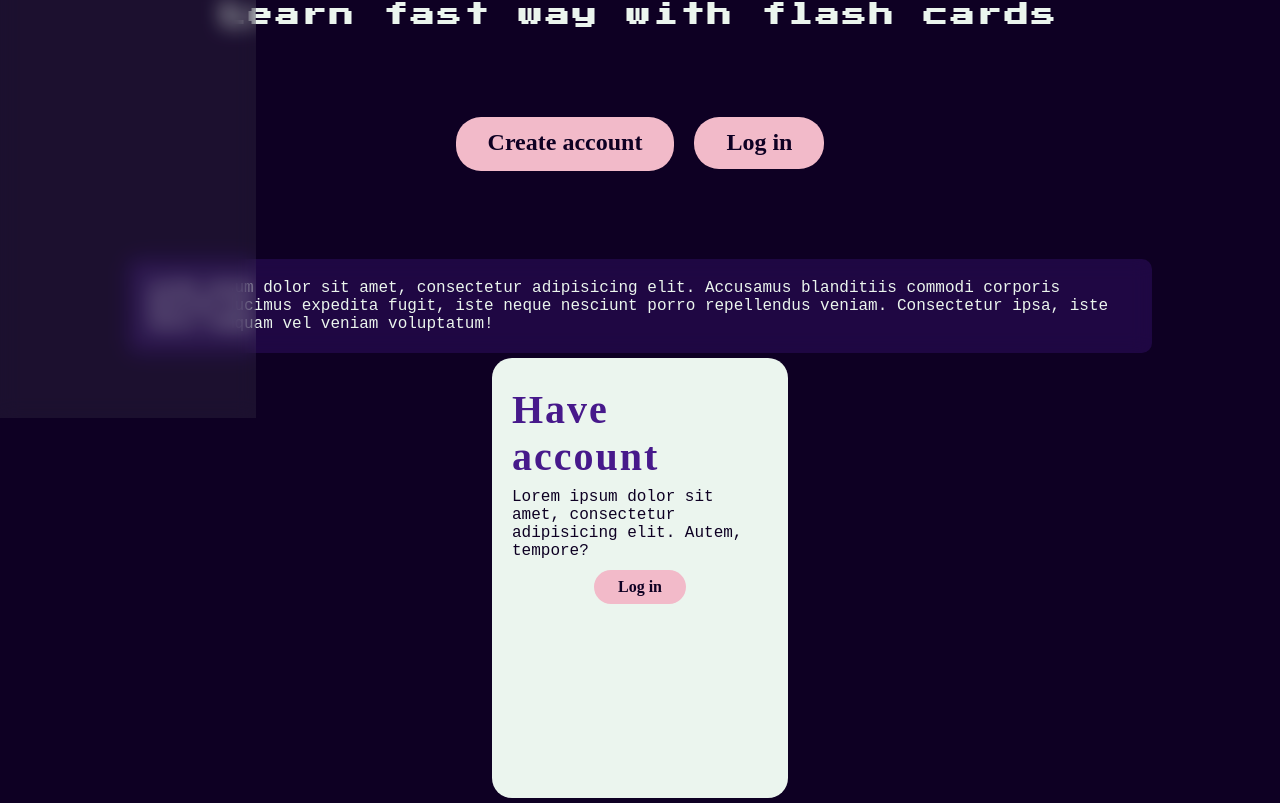
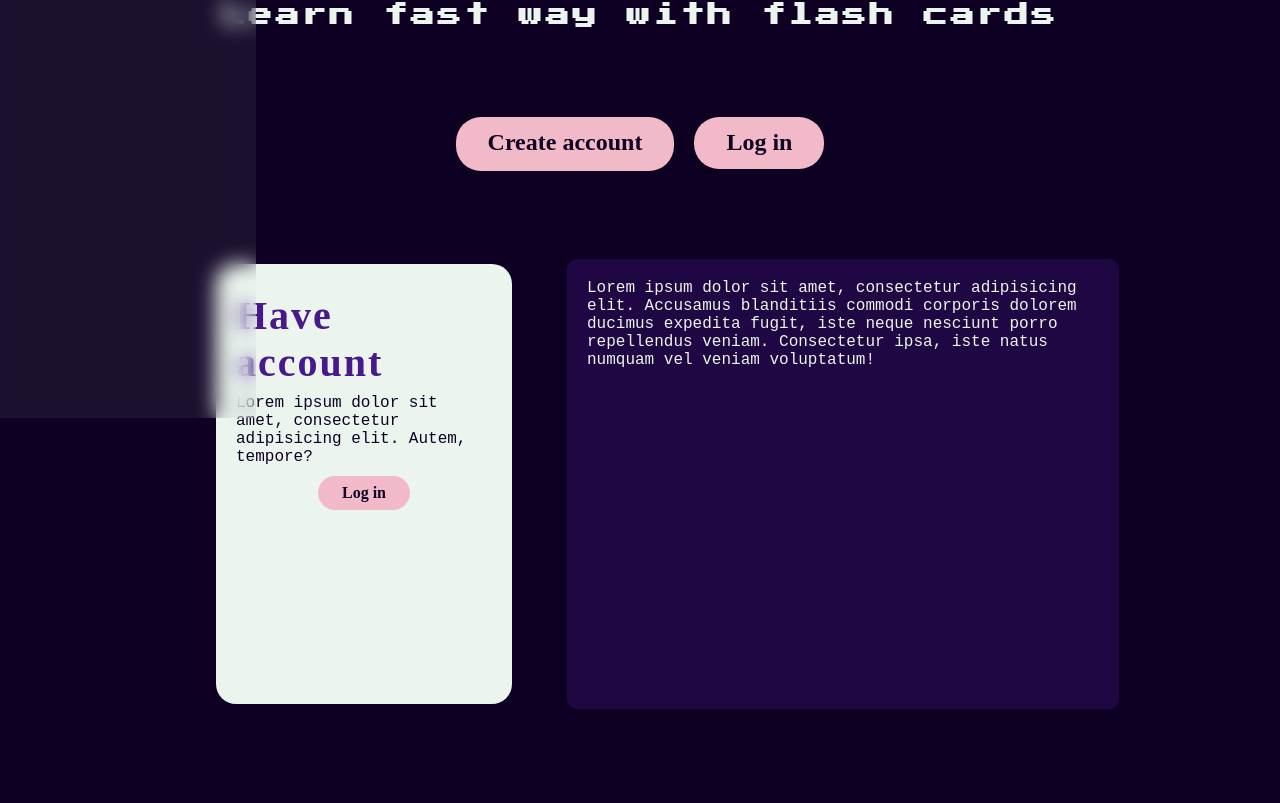
Before and after one commit to Paavkaa/Flash-cards, a React (Create React App) app: page / in a window 1280 px wide. Shown: the part 382-1185 px from the top of the page. After the commit the page ends 1091 px from the top, so only its background shows below. Built offline with nearby package versions, Linux system fonts and the light colour scheme; a web font is replaced by a local one.

Commit message:
Styling of home page

```diff
--- a/src/home/home.tsx
+++ b/src/home/home.tsx
@@ -9,6 +9,7 @@ export default function Home() {
         <div className="Main">
             <FloatingLines/>
             <Nav/>
+
             <div>
                 <h1 className="Title">FusionCards</h1>
                 <h2 className="Subtitle">Learn fast way with flash cards</h2>
@@ -24,13 +25,19 @@ export default function Home() {
                 </button>
             </div>
 
-            <div className="DivBackground">
-                Lorem ipsum dolor sit amet, consectetur adipisicing elit. Accusamus blanditiis commodi corporis dolorem
-                ducimus expedita fugit, iste neque nesciunt porro repellendus veniam. Consectetur ipsa, iste natus
-                numquam vel veniam voluptatum!
+            <div className="Flex JustifyCenter">
+                <div className="PreviewCard">
+                    <Card/>
+                </div>
+
+                <div className="DivBackground Width50">
+                    Lorem ipsum dolor sit amet, consectetur adipisicing elit. Accusamus blanditiis commodi corporis
+                    dolorem
+                    ducimus expedita fugit, iste neque nesciunt porro repellendus veniam. Consectetur ipsa, iste natus
+                    numquam vel veniam voluptatum!
+                </div>
             </div>
 
-            <Card />
         </div>
     );
 }
--- a/src/index.css
+++ b/src/index.css
@@ -12,6 +12,8 @@
   --secondary-background: #47198B;
 
 }
+
+/* GLOBAL STYLES */
 
 html {
   font-size: 16px;
@@ -29,6 +31,8 @@ body {
   display: flex;
   justify-content: center;
 }
+
+/* HEADERS AND TEXT */
 
 h1, h2, h3, h4, h5, h6 {
   color: var(--secondary);
@@ -59,13 +63,7 @@ a:hover {
   color: var(--submit);
 }
 
-.DivBackground {
-  backdrop-filter: blur(10px);
-  background: #47198B50;
-
-  border-radius: 10px;
-  padding: 20px;
-}
+/* BUTTONS */
 
 .SmallButton, .MediumButton, .LargeButton {
   background: var(--secondary);
@@ -106,3 +104,37 @@ a:hover {
 
   height: 2rem;
 }
+
+/* POSITIONING */
+
+.Flex {
+  display: flex;
+}
+
+.JustifyCenter {
+  justify-content: center;
+}
+
+.AlignCenter {
+  align-items: center;
+}
+
+/* content width */
+  .Width100 {
+    width: 100%;
+  }
+
+  .Width50 {
+    width: 50%;
+  }
+
+
+/* OTHER */
+
+.DivBackground {
+  backdrop-filter: blur(10px);
+  background: #47198B50;
+
+  border-radius: 10px;
+  padding: 20px;
+}
--- a/src/utils/styles.css
+++ b/src/utils/styles.css
@@ -1,3 +1,6 @@
+
+/*NAVIGATION*/
+
 .NavStyle {
     z-index: 10;
 
@@ -27,3 +30,10 @@
     display: flex;
     justify-content: center;
 }
+
+/* CARD */
+
+.PreviewCard {
+    max-width: 1000px;
+    margin: 0 50px;
+}
```
Also changed, not shown: src/styles.tsx (deleted, +0 -16 lines).
